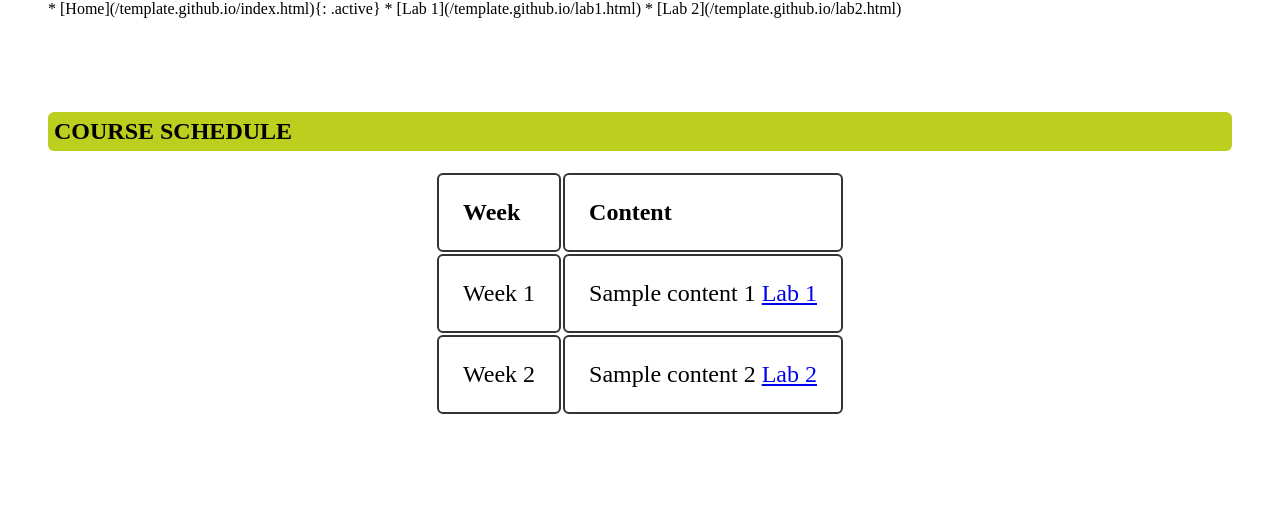
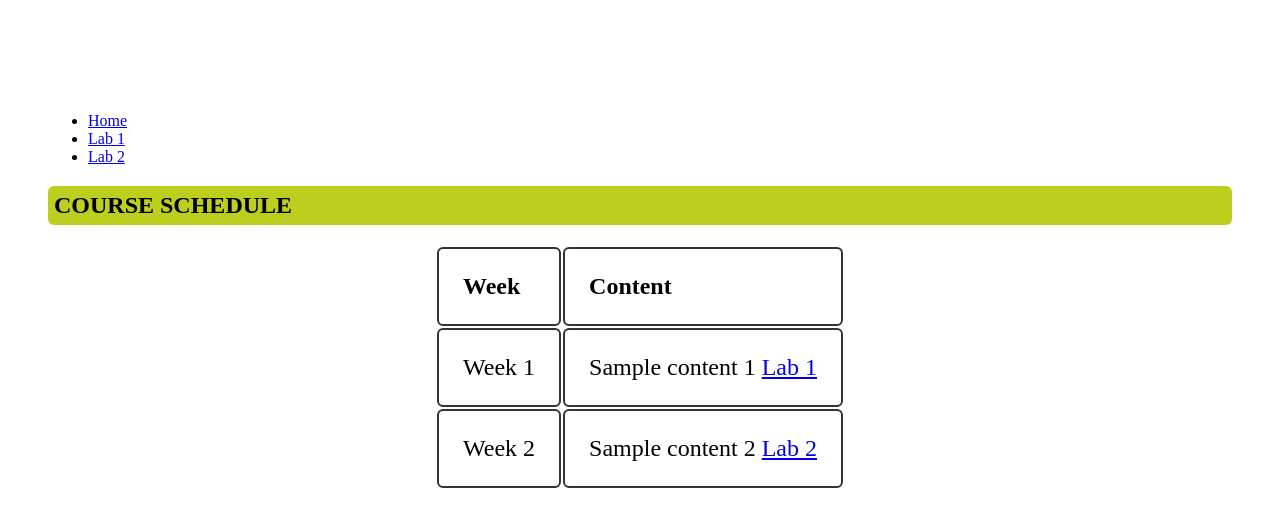
Before and after one commit to jmcarman/template.github.io, a Jekyll site: the page built from index.md, in a window 1280 px wide. Shown: the top 527 px of the page. Built offline with Jekyll 4.4.1, drawn with Linux system fonts in a browser that asks for light colours.

Commit message:
index.md: Added markdown to wrap the list inside nav tags.

```diff
--- a/index.md
+++ b/index.md
@@ -1,14 +1,11 @@
 ---
 title: Homepage
 ---
-<nav class="site-nav">
 
 * [Home]({{ '/index.html' | relative_url }}){: .active}
 * [Lab 1]({{ '/lab1.html' | relative_url }})
 * [Lab 2]({{ '/lab2.html' | relative_url }})
-
-</nav>
-
+{: class="site-nav" extension="nav" }
 
 
 ## Course Schedule
```
